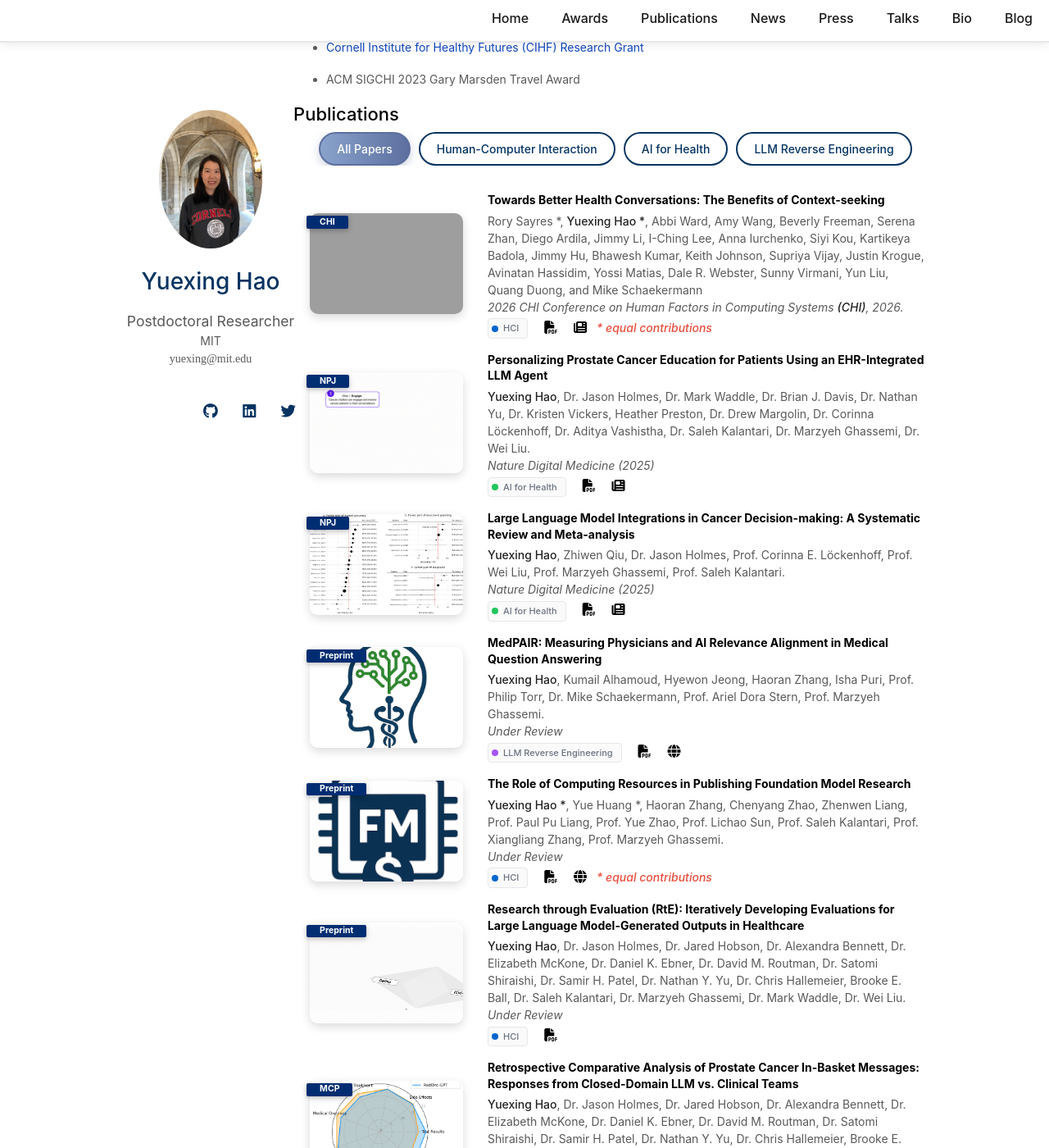
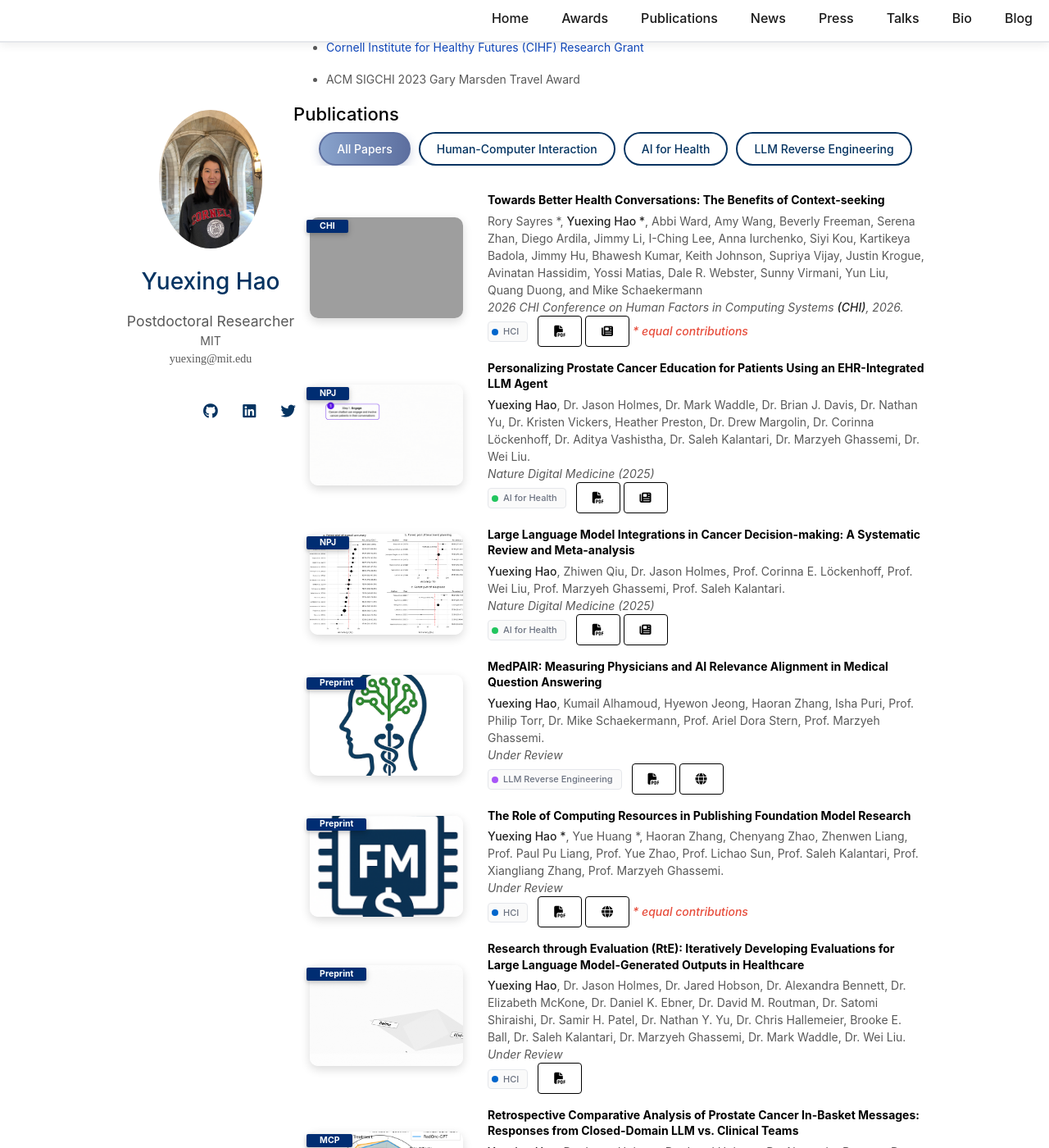
Before and after one commit to YuexingHao/Yuexing-Hao, a Jekyll site: the page built from index.md, in a window 1280 px wide and 1400 px high, scrolled down 1061 px. Shown: the whole window at 82% size. Built offline with Jekyll 4.4.1, drawn with Linux system fonts in a browser that asks for light colours; a style sheet for code colours, icons or effects is not loaded; our own code applies the rules of GitHub Pages for plain Markdown files; grey boxes are pictures that could not be loaded.

Commit message:
Redesign publication buttons with fashionable black and white style
- Add thin black border (1px) for defined button shape
- White background with black border for light mode
- Black background with white border for dark mode
- Reduce padding to 4px 10px for thinner, sleeker look
- Smaller icons (14px) to match thinner buttons
- Reduce button height to 28px for more compact design
- Hover effect: invert colors (black bg + white text in light mode)
- Add subtle lift animation (translateY -2px) on hover
- Add shadow on hover for depth and clickability feedback
- More clickable with min-width 32px

```diff
--- a/assets/css/publications.css
+++ b/assets/css/publications.css
@@ -103,43 +103,45 @@ blockquote { background: var(--global-bg-color); border-left: 2px solid var(--gl
 
 .publications ol.bibliography li .links a.btn {
     color: #000000 !important;
-    background-color: transparent;
-    border: none;
-    padding: 6px 8px;
+    background-color: #ffffff;
+    border: 1px solid #000000;
+    padding: 4px 10px;
     transition: all 0.2s ease;
-    border-radius: 0;
-    font-size: 16px !important;
+    border-radius: 4px;
+    font-size: 14px !important;
     display: inline-flex !important;
     align-items: center;
     justify-content: center;
-    gap: 6px;
-    min-width: auto;
-    min-height: auto;
+    gap: 4px;
+    min-width: 32px;
+    min-height: 28px;
     text-decoration: none;
+    cursor: pointer;
 }
 
 @media (prefers-color-scheme: dark) {
 .publications ol.bibliography li .links a.btn {
-    color: #e5e5e5 !important;
-    background-color: transparent;
-    border: none;
-    padding: 6px 8px;
+    color: #ffffff !important;
+    background-color: #1a1a1a;
+    border: 1px solid #ffffff;
+    padding: 4px 10px;
     transition: all 0.2s ease;
-    border-radius: 0;
-    font-size: 16px !important;
+    border-radius: 4px;
+    font-size: 14px !important;
     display: inline-flex !important;
     align-items: center;
     justify-content: center;
-    gap: 6px;
-    min-width: auto;
-    min-height: auto;
+    gap: 4px;
+    min-width: 32px;
+    min-height: 28px;
     text-decoration: none;
+    cursor: pointer;
 }
 
   }
 
 .publications ol.bibliography li .links a.btn i.fas {
-    font-size: 16px !important;
+    font-size: 14px !important;
     line-height: 1;
     display: inline-block !important;
     font-style: normal !important;
@@ -154,23 +156,21 @@ blockquote { background: var(--global-bg-color); border-left: 2px solid var(--gl
     height: auto !important;
 }
 
-@media (prefers-color-scheme: dark) {
-    .publications ol.bibliography li .links a.btn i {
-        color: #9ca3af;
-    }
-}
-
 .publications ol.bibliography li .links a.btn:hover {
-    color: #5d6f9f !important;
-    transform: scale(1.1);
-    opacity: 0.8;
+    color: #ffffff !important;
+    background-color: #000000;
+    border-color: #000000;
+    transform: translateY(-2px);
+    box-shadow: 0 4px 8px rgba(0, 0, 0, 0.2);
 }
 
 @media (prefers-color-scheme: dark) {
     .publications ol.bibliography li .links a.btn:hover {
-        color: rgb(62, 183, 240) !important;
-        transform: scale(1.1);
-        opacity: 0.8;
+        color: #000000 !important;
+        background-color: #ffffff;
+        border-color: #ffffff;
+        transform: translateY(-2px);
+        box-shadow: 0 4px 8px rgba(255, 255, 255, 0.2);
     }
 }
 
```
